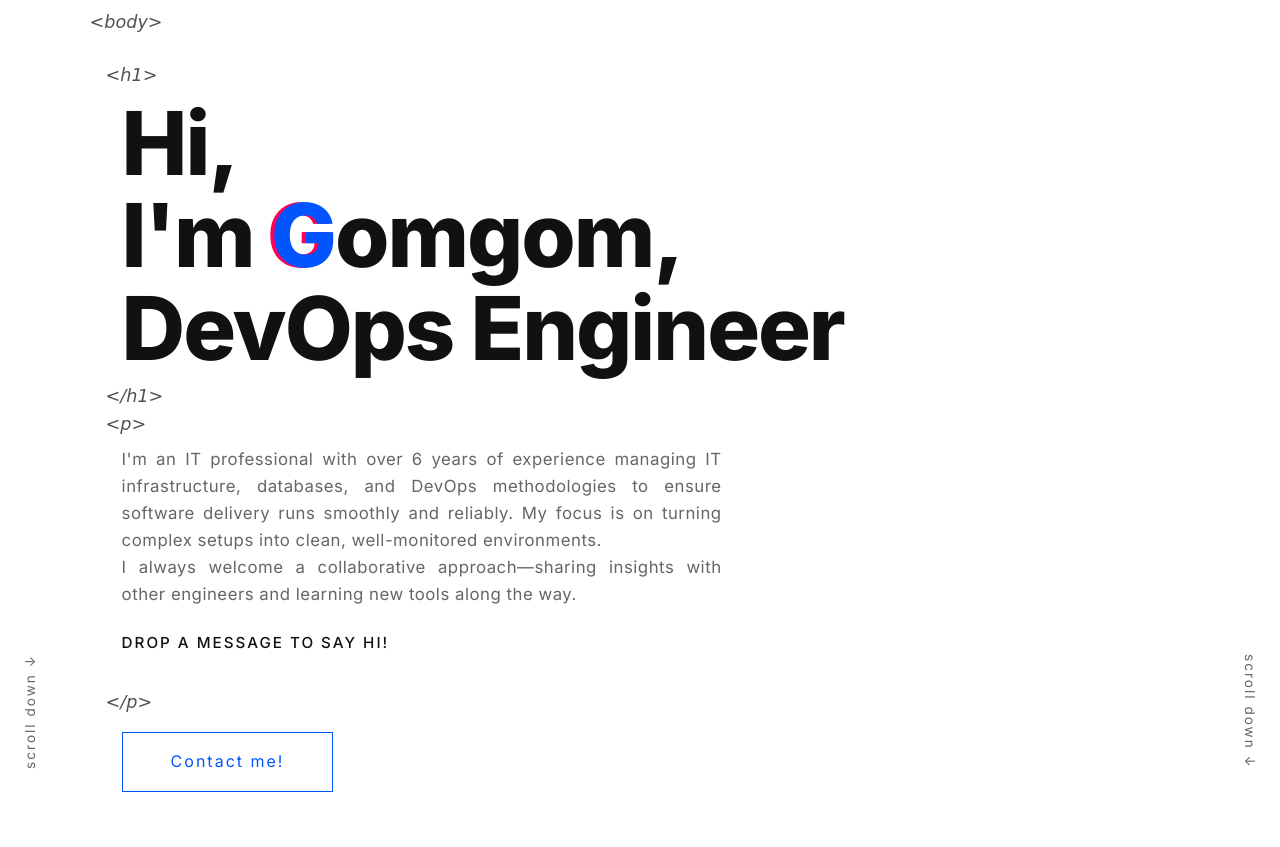
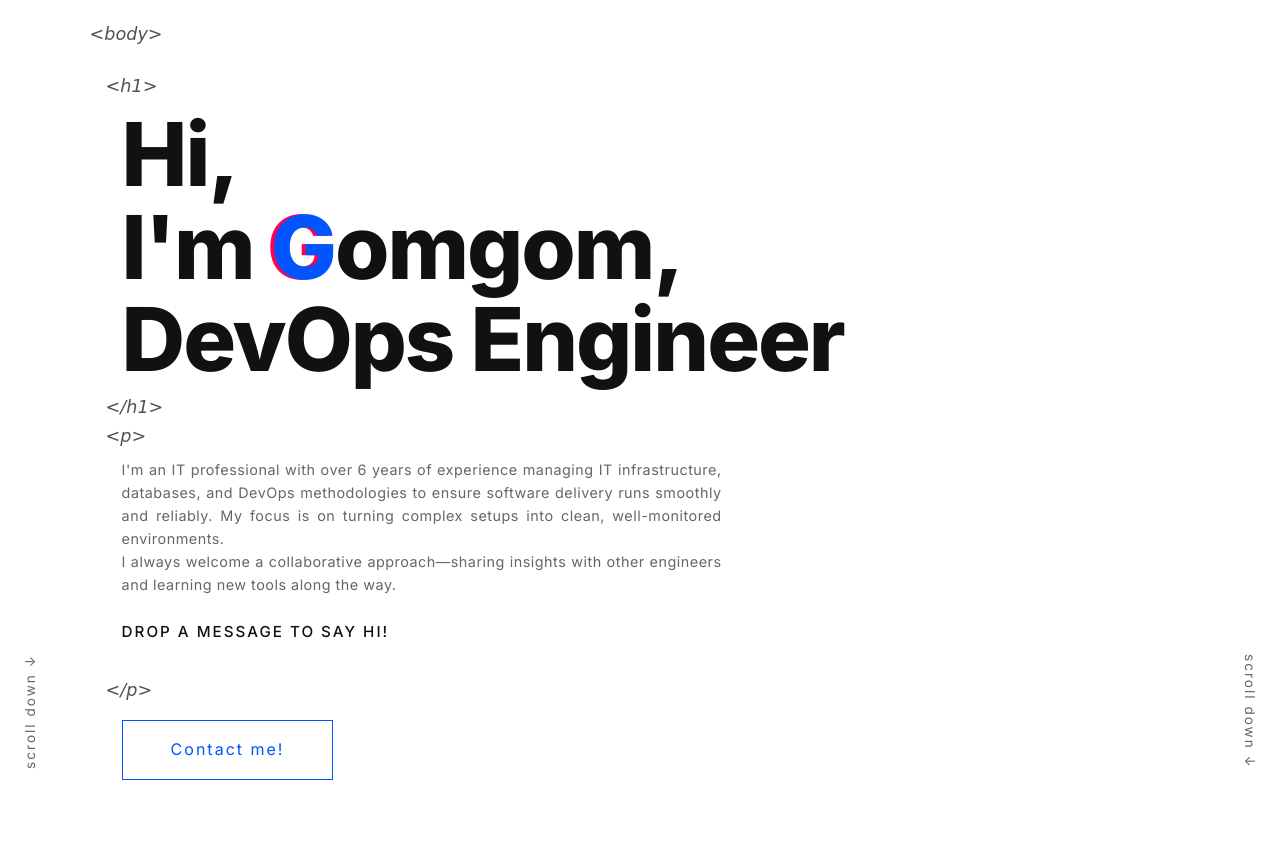
Before and after one commit to gomslhi/projectgomsil-resume, a PHP site: page / in a window 1280 px wide. Shown: the part 85-932 px from the top of the page. Run offline with PHP 8.4, Linux system fonts and the light colour scheme; some web fonts are replaced.

Commit message:
decrease font

```diff
--- a/assets/style.css
+++ b/assets/style.css
@@ -178,7 +178,7 @@ html {
 
 .intro-bio {
     color: var(--text-secondary);
-    font-size: 1.05rem;
+    font-size: 0.9rem;
     letter-spacing: 0.5px;
     text-transform: none;
     line-height: 1.6;
```
